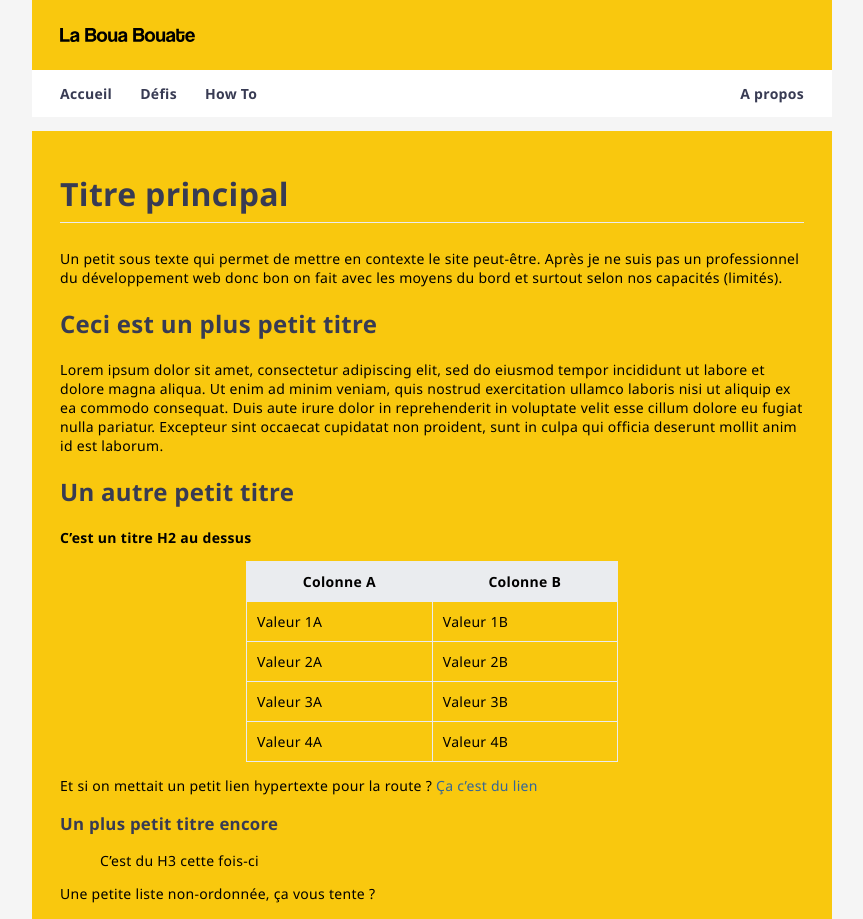
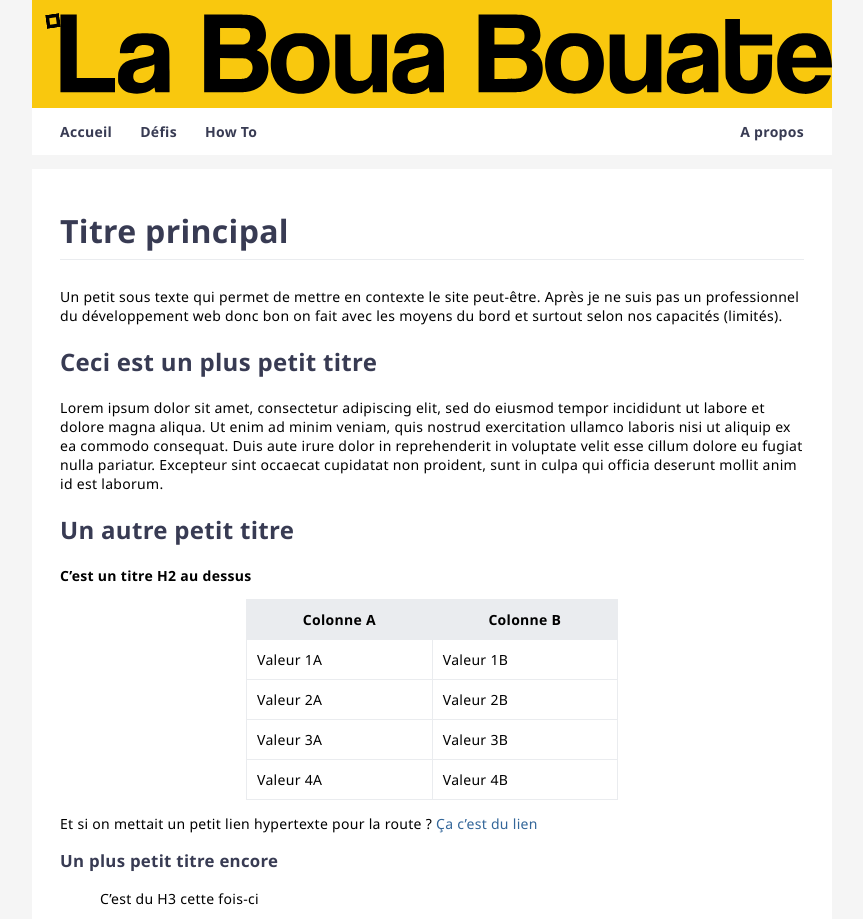
Before and after one commit to leobouard/leobouard.github.io, a Jekyll site: the page built from index.md, in a window 1280 px wide. Shown: the top 919 px of the page, without its empty margins (208-1071 px from the left). Built offline with Jekyll 4.4.1, drawn with Linux system fonts in a browser that asks for light colours; our own code applies the rules of GitHub Pages for plain Markdown files.

Commit message:
Trying new stuff with logo

```diff
--- a/_config.yml
+++ b/_config.yml
@@ -1,6 +1,7 @@
-title: La Boua-Bouate
+title: La Boua Bouate
+logo: /assets/images/cube.svg
+inlineLogo: /assets/images/logo-inline.svg
 languageCode: fr-FR
-logo: /assets/images/logo-inline.svg
 description: par Léo Bouard<br>Administrateur système & lead consultant chez <a href="https://www.linkedin.com/company/metsys" target="_blank">METSYS</a>
 linkedin: https://www.linkedin.com/in/leo-bouard/
 twitter: https://www.twitter.com/
--- a/_layouts/default.html
+++ b/_layouts/default.html
@@ -12,9 +12,12 @@
   </head>
   <body>
     <header>
-      <div class="logo">
-        <a href="{{ "/" | absolute_url }}"><img src="{{site.logo | relative_url}}" alt="La Boua-Bouate"></a>
-      </div>
+      <a href="{{ "/" | absolute_url }}">
+        <div class="banner" style="display: flex;">
+          <img class="logo" src="{{site.logo | relative_url}}"/>
+          <img class="inlineLogo" src="{{site.inlineLogo | relative_url}}" alt="La Boua Bouate"/>
+        </div>
+      </a>
     </header>
 
     <nav>
--- a/assets/css/style.scss
+++ b/assets/css/style.scss
@@ -34,23 +34,22 @@ header {
     background-color: #f9c80e;
     text-align: left;
     display: flex;
-    align-items: stretch;
+    /*align-items: stretch;*/
+}
+
+.banner {
+    padding: 1em;
 }
 
 .logo {
-    margin: 1em;
-    padding: 1em;
-}
-
-.logo img {
     max-height: 1em;
-    /* transform: rotate(-8deg); */
+    transform: rotate(-8deg);
     transition: all 900ms ease-out;
     image-rendering: optimizeQuality;
 }
 
-.logo img:hover {
-    transform: rotate(0deg);
+.logo:hover {
+    transform: rotate(720deg);
     transition: all 200ms ease-in;
 }
 
@@ -207,19 +206,4 @@ footer li:first-child {
 
 @media only screen {
 
-    section {
-        background-color: #f9c80e;
-    }
-
 }
-
-
-/*
-@media print {
-    body {
-        padding: 0.4in;
-        font-size: 12pt;
-        color: #444;
-    }
-}
-*/
```
Also changed, not shown: assets/images/cube.svg (added).
